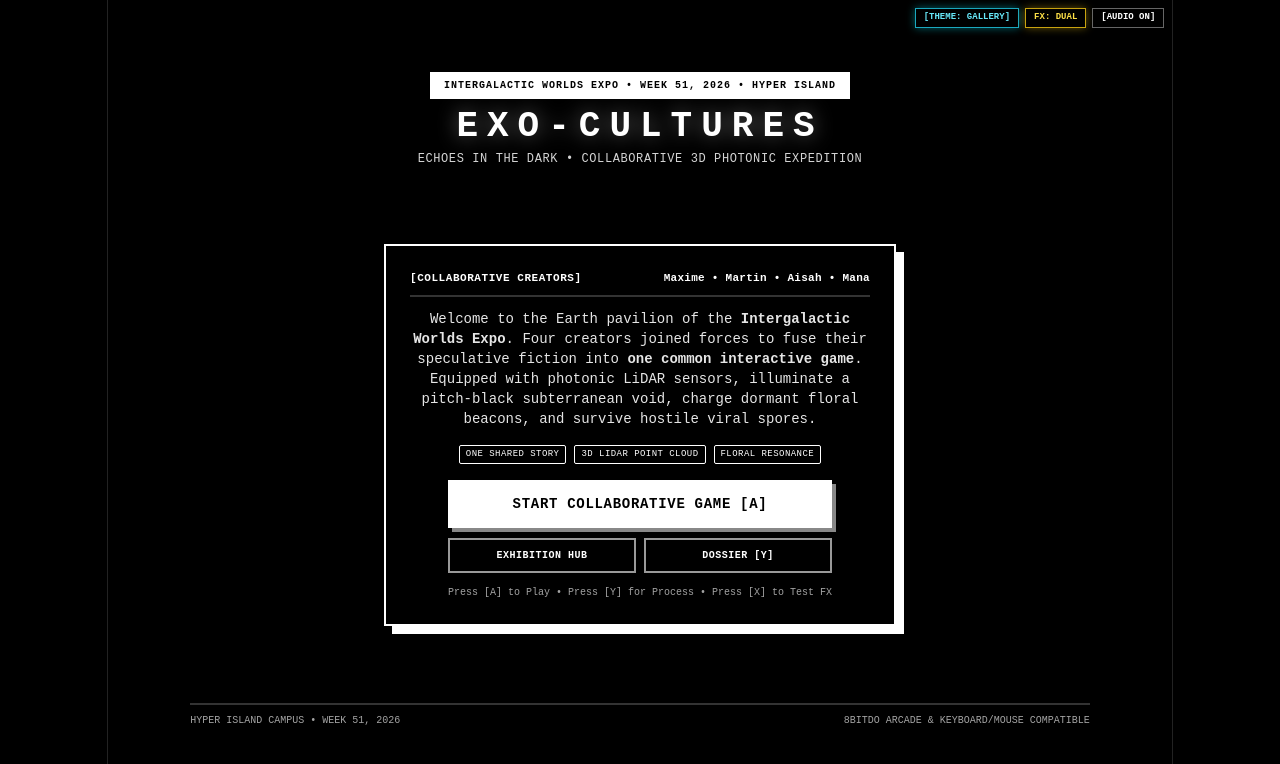
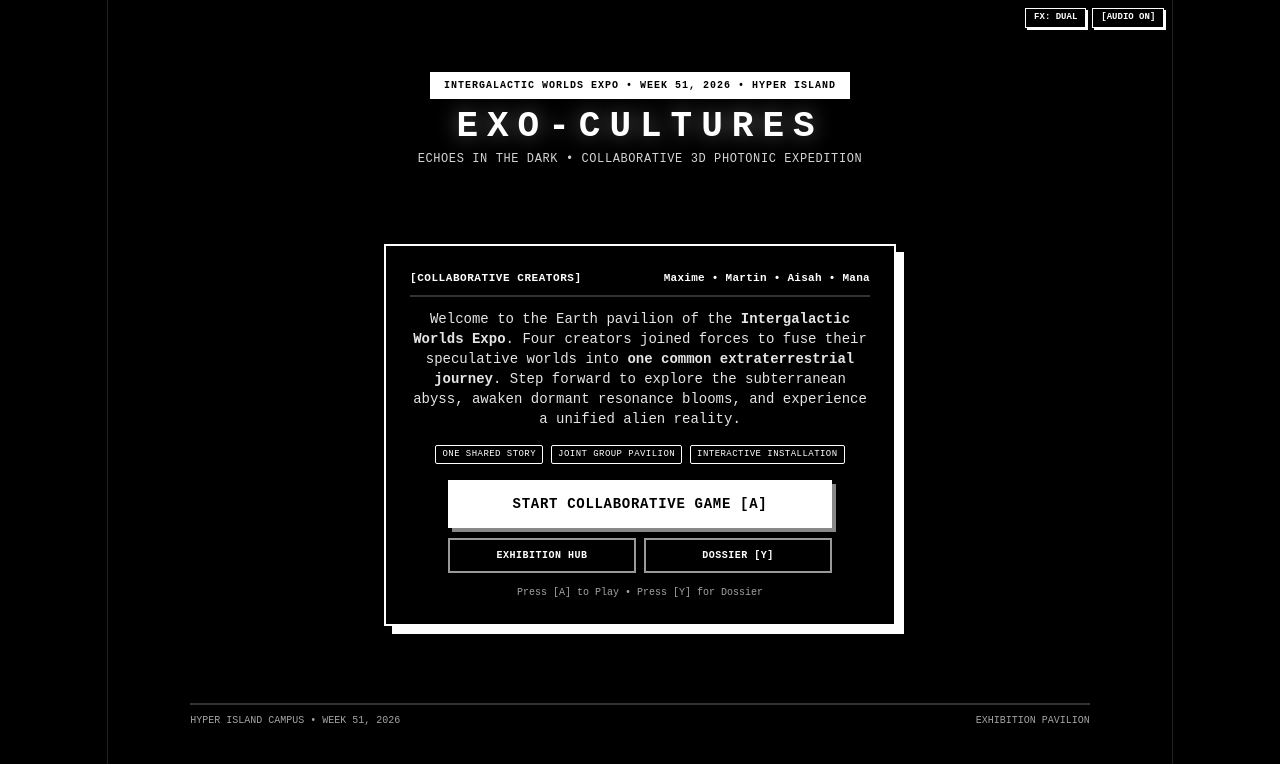
Before and after one commit to maxlearns2code/exo-cultures, a Next.js app: page / in a window 1280 px wide. Shown: the top 764 px of the page. Built offline with nearby package versions, Linux system fonts and the light colour scheme.

Commit message:
fix: remove hardware characteristics and colors from main exhibition page

```diff
--- a/src/app/page.tsx
+++ b/src/app/page.tsx
@@ -268,13 +268,13 @@ export default function ArcadeLauncherHub() {
   return (
     <CRTOverlay
       exitHoldProgress={exitHoldProgress}
-      hasGamepad={hasGamepad}
+      hasGamepad={viewMode !== "welcome" && hasGamepad}
       fxMode={fxMode}
       onToggleFX={handleToggleFX}
       activeFXType={activeFXType}
       theme={viewMode === "welcome" || viewMode === "game" ? "black" : hubDesign === "gateway" ? "white" : "black"}
-      hubDesign={hubDesign}
-      onToggleHubDesign={handleToggleHubDesign}
+      hubDesign={viewMode === "hub" ? hubDesign : undefined}
+      onToggleHubDesign={viewMode === "hub" ? handleToggleHubDesign : undefined}
     >
       {/* Dossier Modal Overlay (Organism) */}
       <ExpoDossierModal isOpen={isDossierOpen} onClose={() => setIsDossierOpen(false)} />
--- a/src/components/molecules/CalibrationBar.tsx
+++ b/src/components/molecules/CalibrationBar.tsx
@@ -46,14 +46,14 @@ export function CalibrationBar({
 
   return (
     <div className="absolute top-2 right-2 z-[150] flex items-center gap-1.5 font-mono select-none">
-      {/* 8BitDo Gamepad indicator */}
+      {/* Gamepad status indicator */}
       {hasGamepad && (
         <div
           className={`hidden sm:flex items-center gap-1 px-2 py-0.5 text-[9px] border font-bold uppercase ${
-            isWhite ? "bg-white border-black text-black" : "bg-black/80 border-green-500 text-green-400"
+            isWhite ? "bg-white border-black text-black" : "bg-black border-white text-white"
           }`}
         >
-          <span>[ARCADE STICK ACTIVE]</span>
+          <span>[STICK ACTIVE]</span>
         </div>
       )}
 
@@ -64,7 +64,7 @@ export function CalibrationBar({
           className={`px-2 py-0.5 text-[9px] font-bold border transition-all cursor-pointer ${
             isWhite
               ? "bg-white hover:bg-neutral-100 text-black border-black shadow-[2px_2px_0px_#000000]"
-              : "bg-black/80 hover:bg-neutral-900 text-cyan-300 border-cyan-400/80 shadow-[0_0_8px_rgba(0,240,255,0.4)]"
+              : "bg-black hover:bg-white hover:text-black text-white border-white shadow-[2px_2px_0px_#ffffff]"
           }`}
           title="Switch Recalbox Theme [T]"
         >
@@ -79,7 +79,7 @@ export function CalibrationBar({
           className={`px-2 py-0.5 text-[9px] font-bold border transition-all cursor-pointer ${
             isWhite
               ? "bg-white hover:bg-neutral-100 text-black border-black shadow-[2px_2px_0px_#000000]"
-              : "bg-black/80 hover:bg-neutral-900 text-yellow-300 border-yellow-400/80 shadow-[0_0_8px_rgba(250,204,21,0.4)]"
+              : "bg-black hover:bg-white hover:text-black text-white border-white shadow-[2px_2px_0px_#ffffff]"
           }`}
           title="Toggle Screen Attraction FX"
         >
@@ -93,7 +93,7 @@ export function CalibrationBar({
         className={`px-2 py-0.5 text-[9px] font-bold border transition-colors cursor-pointer ${
           isWhite
             ? "bg-white hover:bg-neutral-100 text-black border-black shadow-[2px_2px_0px_#000000]"
-            : "bg-black/80 hover:bg-neutral-900 text-white border-white/40 hover:border-white"
+            : "bg-black hover:bg-white hover:text-black text-white border-white shadow-[2px_2px_0px_#ffffff]"
         }`}
         title={isMuted ? "Unmute audio" : "Mute audio"}
       >
--- a/src/components/organisms/WelcomeHero.tsx
+++ b/src/components/organisms/WelcomeHero.tsx
@@ -47,15 +47,15 @@ export function WelcomeHero({
 
         <p className="text-xs md:text-sm text-neutral-200 leading-relaxed mb-4">
           Welcome to the Earth pavilion of the <strong>Intergalactic Worlds Expo</strong>.
-          Four creators joined forces to fuse their speculative fiction into <strong>one common interactive game</strong>.
-          Equipped with photonic LiDAR sensors, illuminate a pitch-black subterranean void, charge dormant floral beacons, and survive hostile viral spores.
+          Four creators joined forces to fuse their speculative worlds into <strong>one common extraterrestrial journey</strong>.
+          Step forward to explore the subterranean abyss, awaken dormant resonance blooms, and experience a unified alien reality.
         </p>
 
         {/* Concept & Experience Pills */}
         <div className="flex flex-wrap justify-center gap-2 mb-4">
           <Badge variant="default">One Shared Story</Badge>
-          <Badge variant="default">3D LiDAR Point Cloud</Badge>
-          <Badge variant="default">Floral Resonance</Badge>
+          <Badge variant="default">Joint Group Pavilion</Badge>
+          <Badge variant="default">Interactive Installation</Badge>
         </div>
 
         {/* Action Buttons */}
@@ -91,14 +91,14 @@ export function WelcomeHero({
         </div>
 
         <span className="text-[10px] text-neutral-400 mt-3 font-mono">
-          Press [A] to Play • Press [Y] for Process • Press [X] to Test FX
+          Press [A] to Play • Press [Y] for Dossier
         </span>
       </div>
 
       {/* Exhibition Footer */}
       <div className="text-[10px] text-neutral-400 border-t-2 border-white/20 pt-2 flex items-center justify-between">
         <span>HYPER ISLAND CAMPUS • WEEK 51, 2026</span>
-        <span>8BITDO ARCADE &amp; KEYBOARD/MOUSE COMPATIBLE</span>
+        <span>EXHIBITION PAVILION</span>
       </div>
     </div>
   );
```
